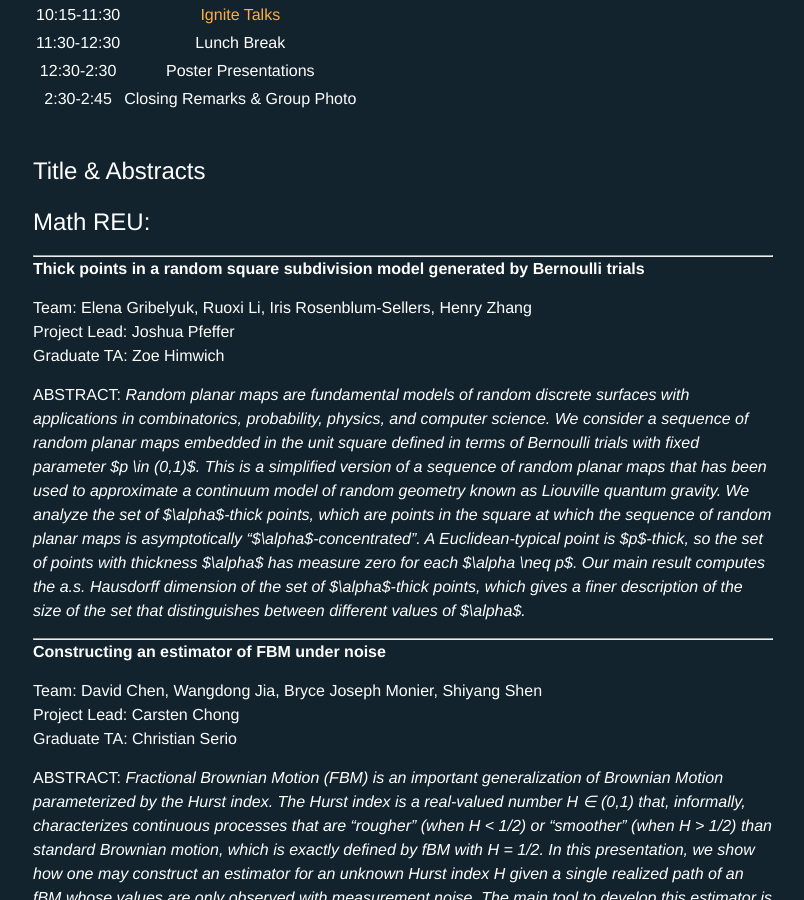
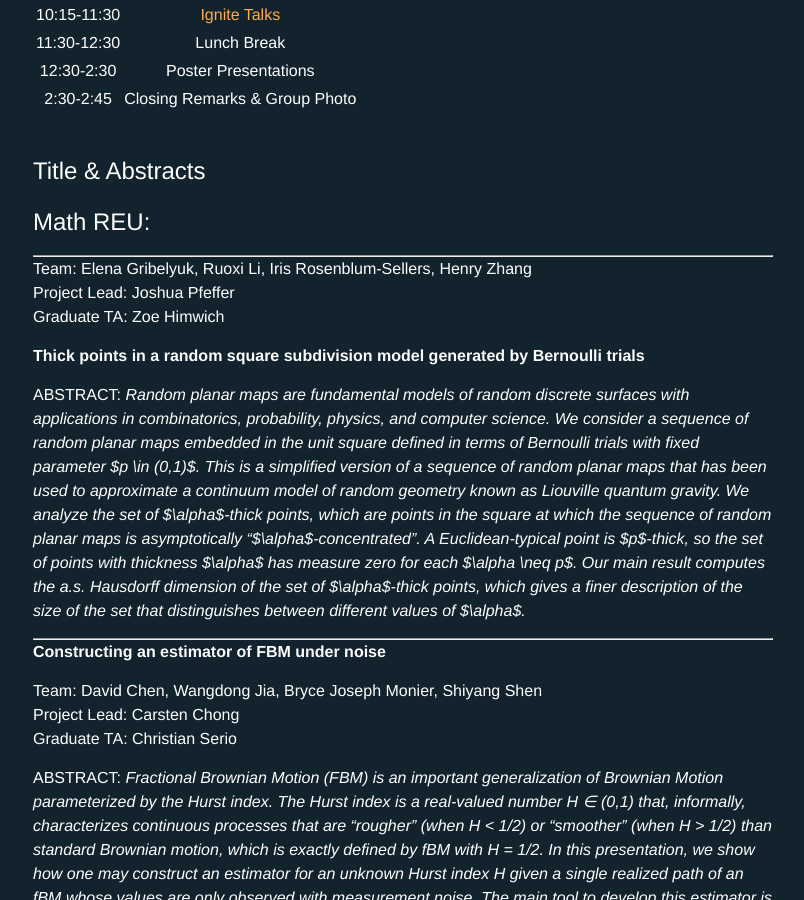
Before and after one commit to ColumbiaUndergradMathModeling/Home, a Jekyll site: the page built from pages/sums/su21.md, in a window 1280 px wide and 900 px high, scrolled down 670 px. Shown: the whole window, without its empty margins (237-1041 px from the left). Built offline with Jekyll 4.4.1, drawn with Linux system fonts in a browser that asks for light colours.

Commit message:
Update su21.md

```diff
--- a/pages/sums/su21.md
+++ b/pages/sums/su21.md
@@ -43,11 +43,11 @@ Join Zoom Meeting [here.](https://columbiauniversity.zoom.us/j/93384395727?pwd=T
 ## Math REU:
 
 ___
-#### **Thick points in a random square subdivision model generated by Bernoulli trials**
 Team: Elena Gribelyuk, Ruoxi Li, Iris Rosenblum-Sellers, Henry Zhang <br/>
 Project Lead: Joshua Pfeffer <br/>
 Graduate TA: Zoe Himwich <br/>
 
+#### **Thick points in a random square subdivision model generated by Bernoulli trials**
 
 ABSTRACT: *Random planar maps are fundamental models of random discrete surfaces with applications in combinatorics, probability, physics, and computer science.
 We consider a sequence of random planar maps embedded in the unit square defined in terms of Bernoulli trials with fixed parameter $p \in (0,1)$.  This is a simplified version of a sequence of random planar maps that has been used to approximate a continuum model of random geometry known as Liouville quantum gravity.
```
